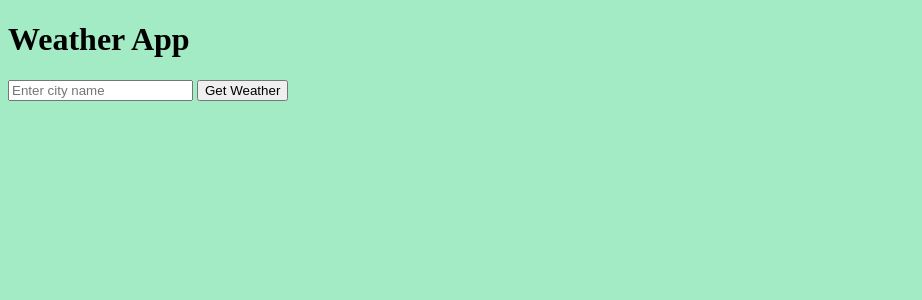
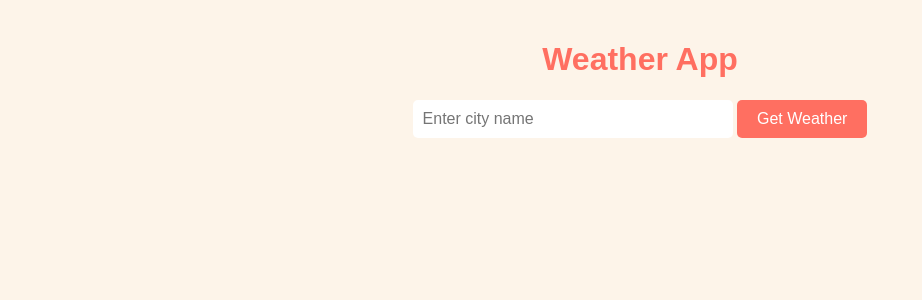
Before and after one commit to debayon4545/Debys-Super-Cool-Project, a Flask app: page / in a window 1280 px wide. Shown: the top 300 px of the page, without its empty margins (0-922 px from the left). Run offline with Flask 3, Linux system fonts and the light colour scheme.

Commit message:
Update weather.html

```diff
--- a/templates/weather.html
+++ b/templates/weather.html
@@ -1,9 +1,74 @@
 <!DOCTYPE html>
 <html>
 <head>
-    <title>The Weather App</title>
+    <title>Find The Weather</title>
+    <style>
+        body {
+            background-color: #FDF4E9;
+            font-family: Arial, sans-serif;
+            margin: 0;
+            padding: 20px;
+        }
+
+        h1 {
+            color: #FF6F61;
+            text-align: center;
+        }
+
+        form {
+            margin: 20px auto;
+            text-align: center;
+        }
+
+        input[type="text"] {
+            padding: 10px;
+            width: 300px;
+            font-size: 16px;
+            background-color: #FFF;
+            border: none;
+            border-radius: 5px;
+        }
+
+        button {
+            padding: 10px 20px;
+            font-size: 16px;
+            background-color: #FF6F61;
+            color: #FFF;
+            border: none;
+            border-radius: 5px;
+            cursor: pointer;
+        }
+
+        button:hover {
+            background-color: #FF5148;
+        }
+
+        .weather-container {
+            max-width: 500px;
+            margin: 20px auto;
+            background-color: #FFF;
+            border-radius: 5px;
+            padding: 20px;
+            box-shadow: 0 2px 5px rgba(0, 0, 0, 0.1);
+        }
+
+        .error-message {
+            color: #FF5148;
+            text-align: center;
+        }
+
+        .weather-info {
+            text-align: center;
+        }
+
+        .weather-info p {
+            font-size: 18px;
+            line-height: 24px;
+            color: #333;
+        }
+    </style>
 </head>
-<body bgcolor="#A2EBC4">
+<body>
     <h1>Weather App</h1>
     <form method="POST" action="/">
         <input type="text" name="city" placeholder="Enter city name" required>
@@ -11,14 +76,21 @@
     </form>
 
     {% if error_message %}
-        <p>{{ error_message }}</p>
+        <p class="error-message">{{ error_message }}</p>
     {% endif %}
 
     {% if weather_data %}
-        <h2>Weather in {{ city }}:</h2>
-        <p>Temperature: {{ weather_data.temperature }}°C</p>
-        <p>Humidity: {{ weather_data.humidity }}%</p>
-        <p>Description: {{ weather_data.description }}</p>
+        <div class="weather-container">
+            <h2>Weather in {{ city }}:</h2>
+            <div class="weather-info">
+                <p>Temperature: {{ weather_data.temperature }}°C</p>
+                <p>Feels Like: {{ weather_data.feels_like }}°C</p>
+                <p>Min Temperature: {{ weather_data.temp_min }}°C</p>
+                <p>Max Temperature: {{ weather_data.temp_max }}°C</p>
+                <p>Humidity: {{ weather_data.humidity }}%</p>
+                <p>Description: {{ weather_data.description }}</p>
+            </div>
+        </div>
     {% endif %}
-</body bgcolor="#A2EBC4">
+</body>
 </html>
```
